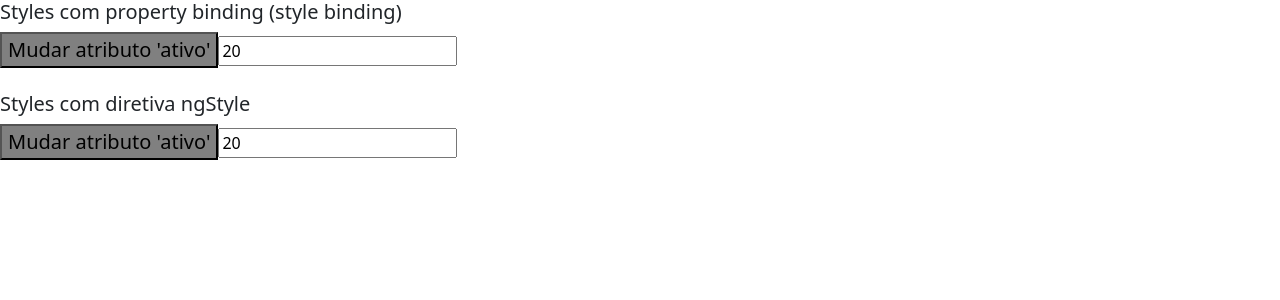
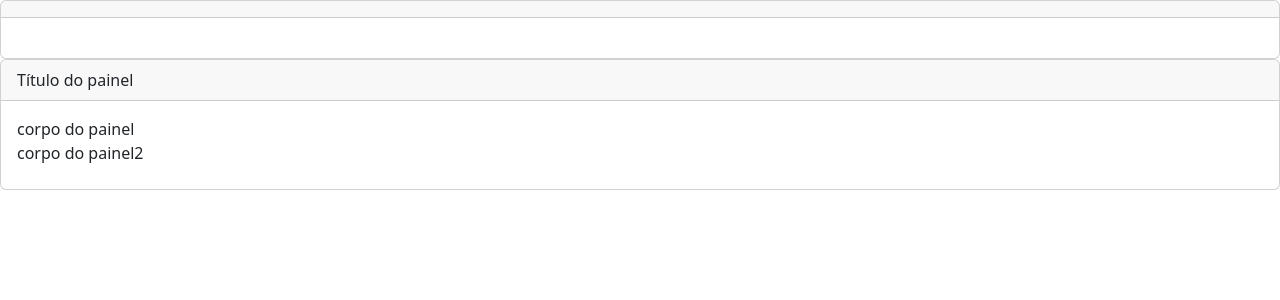
Before and after one commit to daniel-souto-rodrigues/first-project-angular, an Angular app: page / in a window 1280 px wide. Shown: the top 300 px of the page. Built offline with nearby package versions, Linux system fonts and the light colour scheme.

Commit message:
elvis-operator and ngContent example

```diff
--- a/src/app/app.component.html
+++ b/src/app/app.component.html
@@ -1 +1,10 @@
-<app-directive-ngstyle></app-directive-ngstyle>
+<app-example-ngcontent>
+  Special title treatment
+  <app-elvis-operator></app-elvis-operator>
+</app-example-ngcontent>
+
+<app-example-ngcontent>
+  <div class="title">Título do painel</div>
+  <div class="body">corpo do painel</div>
+  <div class="body">corpo do painel2</div>
+</app-example-ngcontent>
--- a/src/app/app.module.ts
+++ b/src/app/app.module.ts
@@ -18,6 +18,8 @@ import { DirectivesNgswitchComponent } from './directives-ngswitch/directives-ng
 import { DirectivesNgforComponent } from './directives-ngfor/directives-ngfor.component';
 import { DirectivesNgclassComponent } from './directives-ngclass/directives-ngclass.component';
 import { DirectiveNgstyleComponent } from './directive-ngstyle/directive-ngstyle.component';
+import { ElvisOperatorComponent } from './elvis-operator/elvis-operator.component';
+import { ExampleNgcontentComponent } from './example-ngcontent/example-ngcontent.component';
 
 @NgModule({
   declarations: [
@@ -33,7 +35,9 @@ import { DirectiveNgstyleComponent } from './directive-ngstyle/directive-ngstyle
     DirectivesNgswitchComponent,
     DirectivesNgforComponent,
     DirectivesNgclassComponent,
-    DirectiveNgstyleComponent
+    DirectiveNgstyleComponent,
+    ElvisOperatorComponent,
+    ExampleNgcontentComponent
   ],
   imports: [
     BrowserModule,
--- /dev/null
+++ b/src/app/elvis-operator/elvis-operator.component.html
@@ -0,0 +1,6 @@
+<p>Descrição: {{ tarefa.desc }}</p>
+<!-- <p>Responsavel: {{ tarefa.Responsavel.nome }}</p> -->
+<!-- <p>
+  Responsavel: {{ tarefa.Responsavel != null ? tarefa.Responsavel.nome : "" }}
+</p> -->
+<p>Responsavel: {{ tarefa.Responsavel?.usuario?.nome }}</p>
--- /dev/null
+++ b/src/app/elvis-operator/elvis-operator.component.ts
@@ -0,0 +1,23 @@
+import { Component, OnInit } from '@angular/core';
+
+@Component({
+  selector: 'app-elvis-operator',
+  templateUrl: './elvis-operator.component.html',
+  styleUrls: ['./elvis-operator.component.css']
+})
+export class ElvisOperatorComponent implements OnInit {
+
+  tarefa: any =  {
+    desc: 'descrição da tarefa',
+    responsavel: {
+      usuario: null
+    }
+    //responsavel: { nome: 'fulano'}
+  }
+
+  constructor() { }
+
+  ngOnInit(): void {
+  }
+
+}
--- /dev/null
+++ b/src/app/example-ngcontent/example-ngcontent.component.html
@@ -0,0 +1,10 @@
+<div class="card">
+  <div class="card-header">
+    <ng-content select=".title"></ng-content>
+  </div>
+  <div class="card-body">
+    <div class="card-title">
+      <ng-content select=".body"></ng-content>
+    </div>
+  </div>
+</div>
--- /dev/null
+++ b/src/app/example-ngcontent/example-ngcontent.component.ts
@@ -0,0 +1,15 @@
+import { Component, OnInit } from '@angular/core';
+
+@Component({
+  selector: 'app-example-ngcontent',
+  templateUrl: './example-ngcontent.component.html',
+  styleUrls: ['./example-ngcontent.component.css']
+})
+export class ExampleNgcontentComponent implements OnInit {
+
+  constructor() { }
+
+  ngOnInit(): void {
+  }
+
+}
```
Also changed, not shown: src/app/elvis-operator/elvis-operator.component.css (added), src/app/example-ngcontent/example-ngcontent.component.css (added), 2 other files (tests, documents, lock files or other folders).
